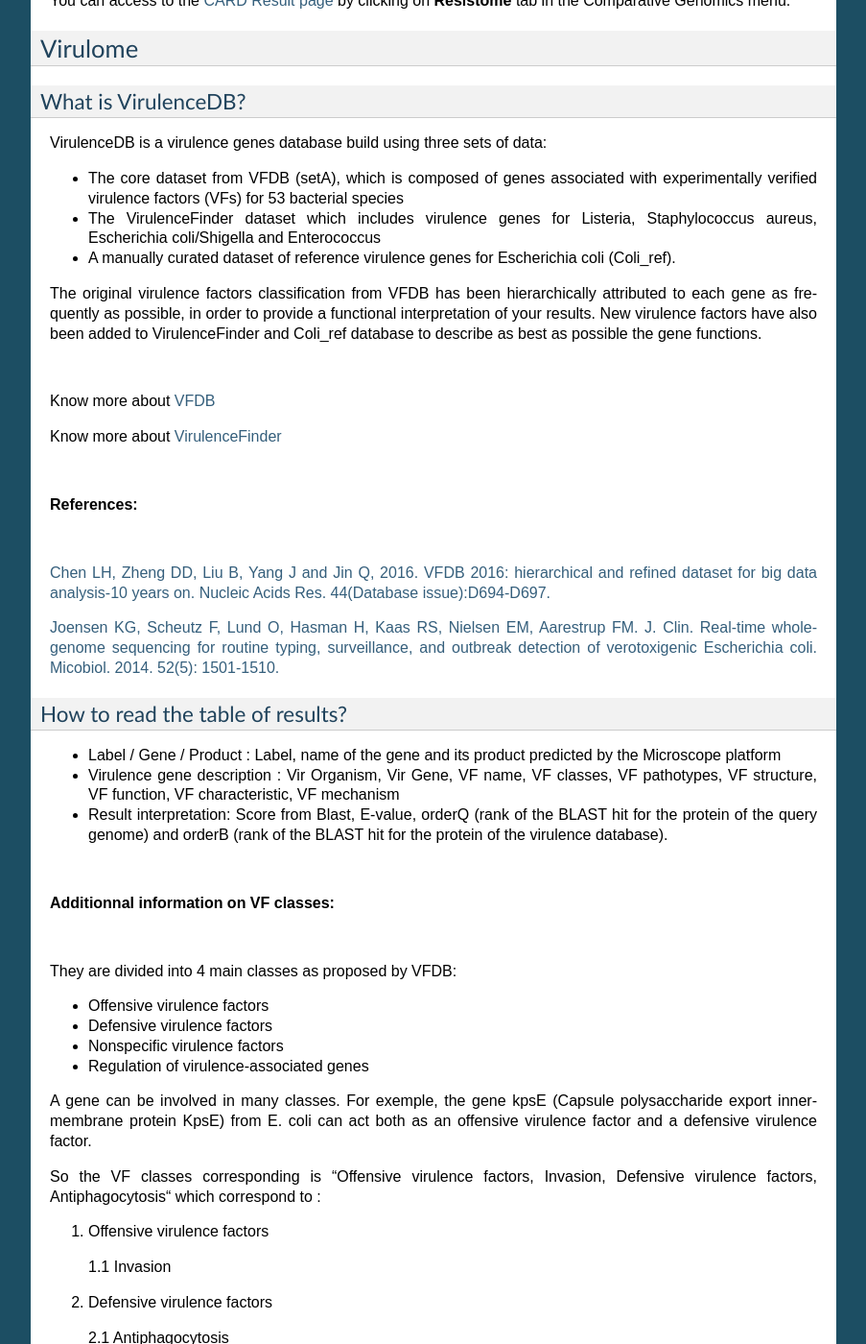
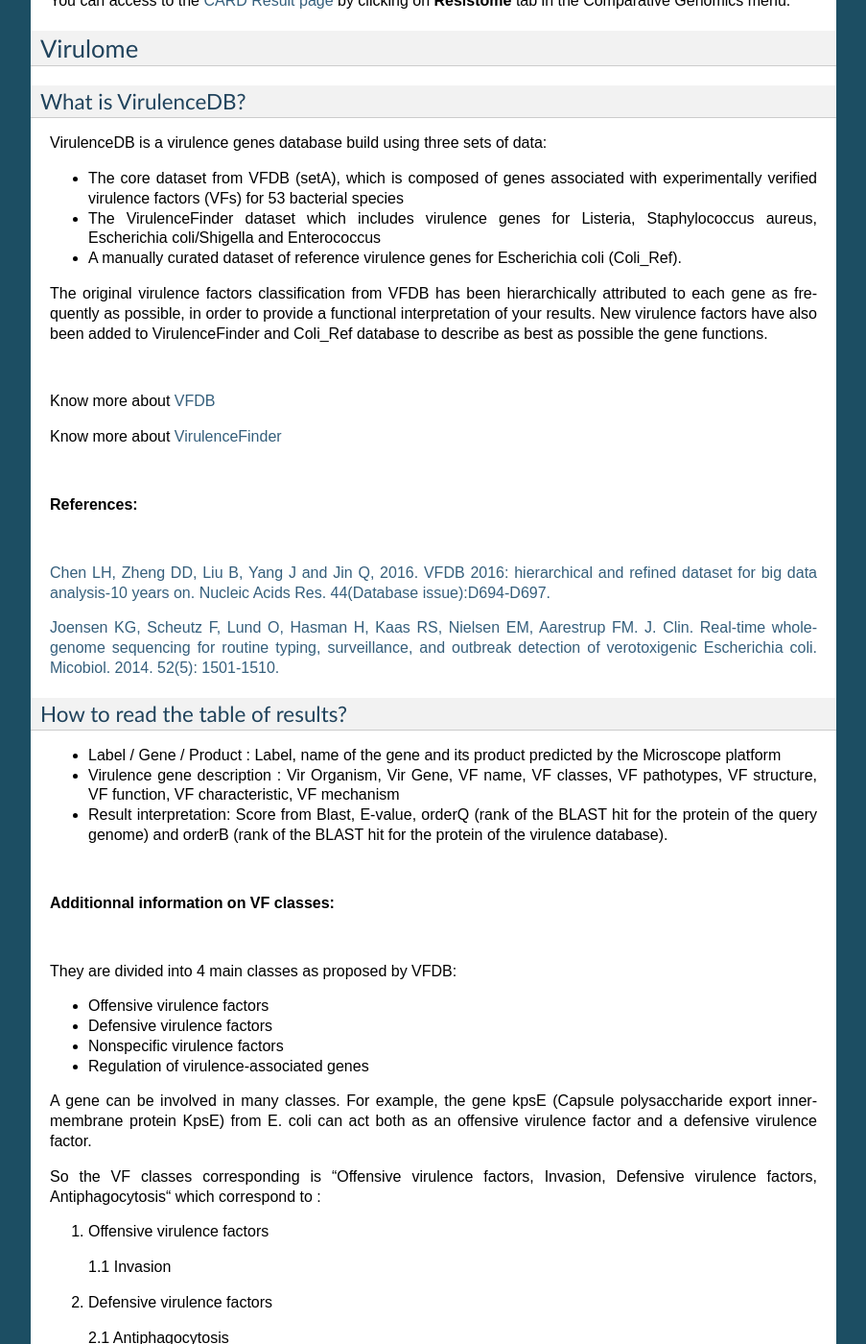
Before and after one commit to labgem/microscope-user-doc, a Sphinx documentation site: the page built from docs/content/mage/info.rst, in a window 1280 px wide and 1400 px high, scrolled down 31698 px. Shown: the whole window at 96% size, without its empty margins (198-1101 px from the left). Built offline with Sphinx 7.4.7, drawn with Linux system fonts in a browser that asks for light colours; some of the changed text lies outside the part shown.

Commit message:
Minor corrections (case of coli and subtilis, whitespaces, etc.)

```diff
--- a/docs/content/compgenomics/virulence.rst
+++ b/docs/content/compgenomics/virulence.rst
@@ -9,10 +9,10 @@
 
 •	The core dataset from VFDB (setA), which is composed of genes associated with experimentally verified virulence factors (VFs) for 53 bacterial species
 •	The VirulenceFinder dataset which includes virulence genes for Listeria, Staphylococcus aureus, Escherichia coli/Shigella and Enterococcus
-•	A manually curated dataset of reference virulence genes for Escherichia coli (Coli ref).
+•	A manually curated dataset of reference virulence genes for Escherichia coli (Coli_Ref).
 
 The original virulence factors classification from VFDB has been hierarchically attributed to each gene as frequently as possible, in order to provide a functional interpretation of your results.
-New virulence factors have also been added to VirulenceFinder and Coli ref database to describe as best as possible the gene functions.
+New virulence factors have also been added to VirulenceFinder and Coli_Ref database to describe as best as possible the gene functions.
 
 |
 
--- a/docs/content/mage/info.rst
+++ b/docs/content/mage/info.rst
@@ -539,8 +539,8 @@
 * **EndB**: End of the alignment for the database protein
 * **LengthB**: Length of the database protein
 * **PubMedId**: PubMed references linked to the annotation of the protein
-* **Locustag MG1655**: locus tag of the gene in the regulon of LeuO in E Coli K12 **(??)**
-* **Locustag W3110**: locus tag of the gene in the NarP regulon of E Coli K12 **(??)**
+* **Locustag MG1655**: locus tag of the gene in the regulon of LeuO in E coli K12 **(??)**
+* **Locustag W3110**: locus tag of the gene in the NarP regulon of E coli K12 **(??)**
 * **Protein complex**: Indicates if the database protein is part of a protein complex
 * **Transporter classification**: If the database protein is a transporter, indicates the family this transporter is part of
 * **Transcription regulator family**: If the database protein is a transcription regulator, indicates the family this transcription regulator is part of
@@ -1242,10 +1242,10 @@
 
 •	The core dataset from VFDB (setA), which is composed of genes associated with experimentally verified virulence factors (VFs) for 53 bacterial species
 •	The VirulenceFinder dataset which includes virulence genes for Listeria, Staphylococcus aureus, Escherichia coli/Shigella and Enterococcus
-•	A manually curated dataset of reference virulence genes for Escherichia coli (Coli_ref).
+•	A manually curated dataset of reference virulence genes for Escherichia coli (Coli_Ref).
 
 The original virulence factors classification from VFDB has been hierarchically attributed to each gene as frequently as possible, in order to provide a functional interpretation of your results.
-New virulence factors have also been added to VirulenceFinder and Coli_ref database to describe as best as possible the gene functions.
+New virulence factors have also been added to VirulenceFinder and Coli_Ref database to describe as best as possible the gene functions.
 
 |
 
@@ -1284,7 +1284,7 @@
 •	Nonspecific virulence factors
 •	Regulation of virulence-associated genes
 
-A gene can be involved in many classes. For exemple, the gene kpsE (Capsule polysaccharide export inner-membrane protein KpsE) from E. coli can act both as an offensive virulence factor and a defensive virulence factor.
+A gene can be involved in many classes. For example, the gene kpsE (Capsule polysaccharide export inner-membrane protein KpsE) from E. coli can act both as an offensive virulence factor and a defensive virulence factor.
 
 So the VF classes corresponding is “Offensive virulence factors, Invasion, Defensive virulence factors, Antiphagocytosis“ which correspond to :
 
--- a/docs/content/search/keywords.rst
+++ b/docs/content/search/keywords.rst
@@ -39,7 +39,9 @@
 
 The available dataset list is project-specific, even if the main part of dataset list is common to all projects. Each dataset corresponds to a specific type of data in our database, PkGDB.
 
-Some dataset refers to the central table of PkGDB and will return a list of candidate genes matching the keywords search for the selected sequence (Gene Annotations, MaGe Curated Annotations, etc.). Some others will match a set of reference annotations showing similarities with the selected sequence (Escherichia Coli, Bacillus Subtilis, etc.), or will refer to relational tables of PkGDB containing the results of a specific method (Swissprot, TrEMBL, InterPro, TMhmm results, etc.). In the last two cases, the functional annotation of the candidate genes may differ from that ones in the selected hit.
+Some dataset refers to the central table of PkGDB and will return a list of candidate genes matching the keywords search for the selected sequence (Gene Annotations, MaGe Curated Annotations, etc.).
+Some others will match a set of reference annotations showing similarities with the selected sequence (Escherichia coli, Bacillus subtilis, etc.), or will refer to relational tables of PkGDB containing the results of a specific method (Swissprot, TrEMBL, InterPro, TMhmm results, etc.).
+In the last two cases, the functional annotation of the candidate genes may differ from those in the selected hit.
 
 The use of a given dataset over another one will depend of the kind of data the annotator looks for.
 
```
